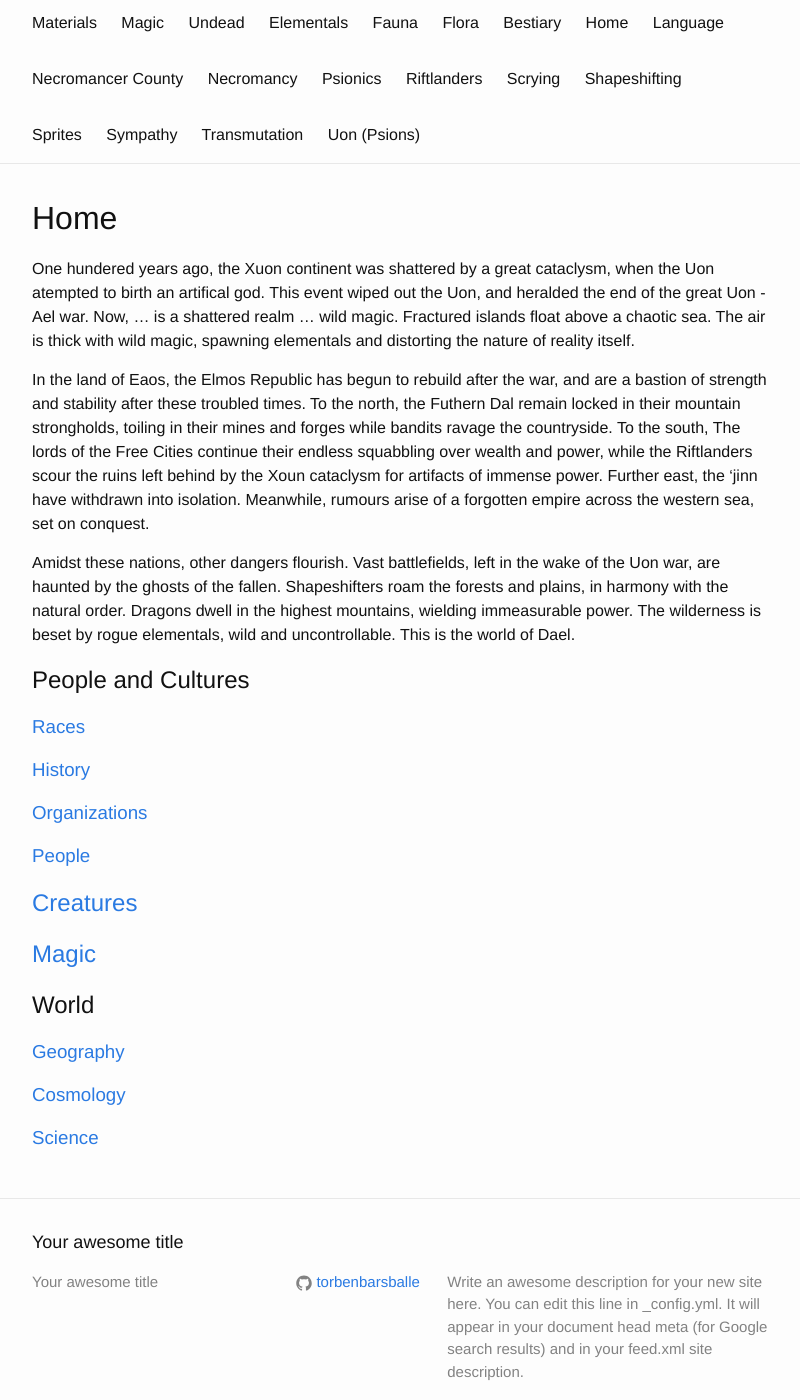
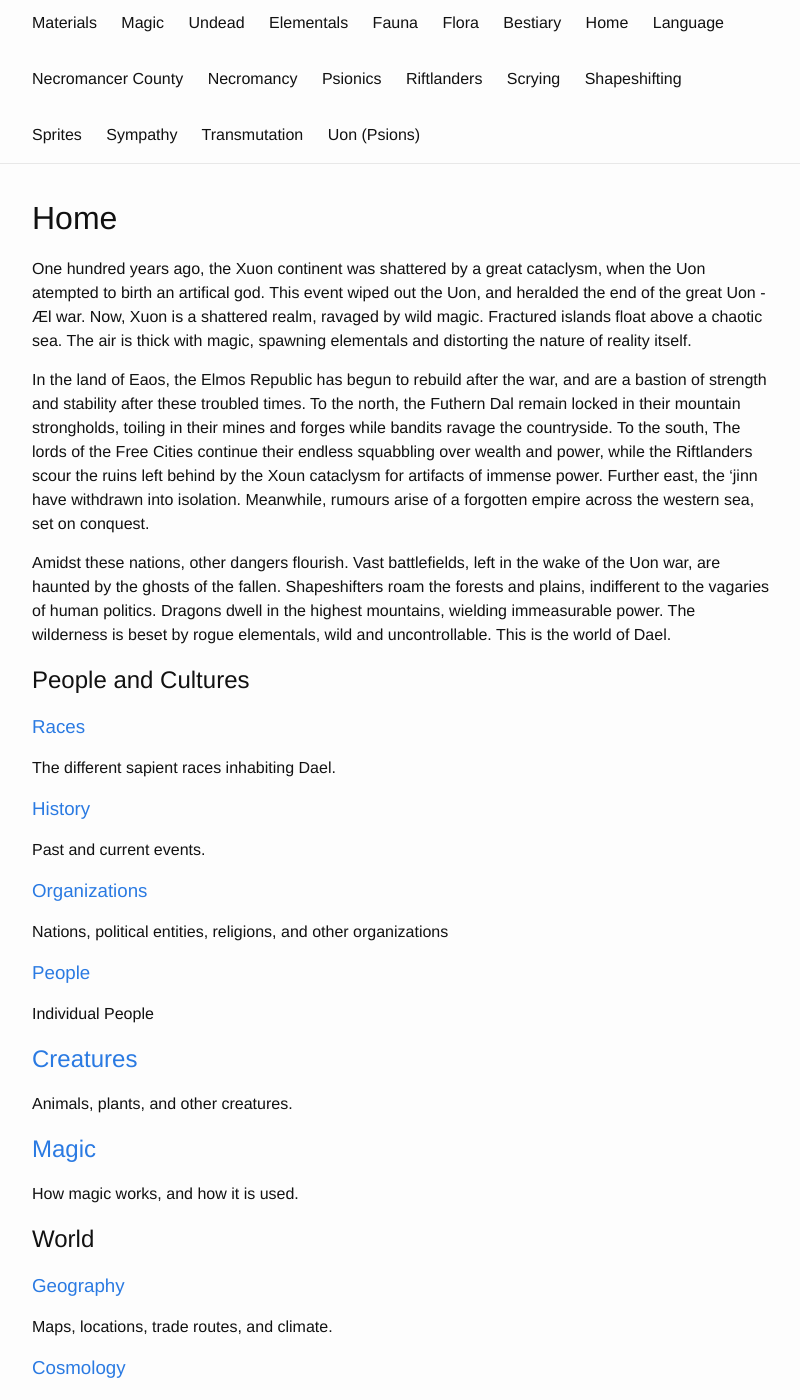
Before and after one commit to runicscribe/worldbuilding-docs, a Jekyll site: the page built from index.md, in a window 1280 px wide and 1400 px high, scrolled down 346 px. Shown: the whole window, without its empty margins (238-1038 px from the left). Built offline with Jekyll 4.4.1, drawn with Linux system fonts in a browser that asks for light colours; our own code applies the rules of GitHub Pages for plain Markdown files; some of the changed text lies outside the part shown.

Commit message:
update sources (people and dragons)

```diff
--- a/index.md
+++ b/index.md
@@ -4,11 +4,11 @@ permalink: /
 ---
 
 # Home
-One hundered years ago, the Xuon continent was shattered by a great
+One hundred years ago, the Xuon continent was shattered by a great
 cataclysm, when the Uon atempted to birth an artifical god. This event
-wiped out the Uon, and heralded the end of the great Uon - Ael war.
-Now, ... is a shattered realm ... wild magic. Fractured islands float
-above a chaotic sea. The air is thick with wild magic, spawning
+wiped out the Uon, and heralded the end of the great Uon - Æl war.
+Now, Xuon is a shattered realm, ravaged by wild magic. Fractured islands float
+above a chaotic sea. The air is thick with magic, spawning
 elementals and distorting the nature of reality itself.
 
 In the land of Eaos, the Elmos Republic has begun to rebuild after the
@@ -25,7 +25,7 @@ Meanwhile, rumours arise of a forgotten empire across the western sea, set on co
 
 Amidst these nations, other dangers flourish.
 Vast battlefields, left in the wake of the Uon war, are haunted by the ghosts of the fallen.
-Shapeshifters roam the forests and plains, in harmony with the natural order.
+Shapeshifters roam the forests and plains, indifferent to the vagaries of human politics.
 Dragons dwell in the highest mountains, wielding immeasurable power.
 The wilderness is beset by rogue elementals, wild and uncontrollable.
 This is the world of Dael.
@@ -34,20 +34,38 @@ This is the world of Dael.
 
 ### [Races](./culture/races)
 
+The different sapient races inhabiting Dael.
+
 ### [History](./culture/history/history)
+
+Past and current events.
 
 ### [Organizations](./culture/organization)
 
+Nations, political entities, religions, and other organizations
+
 ### [People](./culture/people)
+
+Individual People
 
 ## [Creatures](./world/bestiary/)
 
+Animals, plants, and other creatures.
+
 ## [Magic](./world/magic)
+
+How magic works, and how it is used.
 
 ## World
 
 ### [Geography](./world/geography)
 
+Maps, locations, trade routes, and climate.
+
 ### [Cosmology](./world/cosmology/cosmology)
 
+Celestial bodies and the calendar
+
 ### [Science](./world/science)
+
+Physics, Chemistry, and base materials.
```
Also changed, not shown: culture/races/dragons.md (+3 -1 lines), culture/races/index.md (+1 -1 lines), 6 other files.
